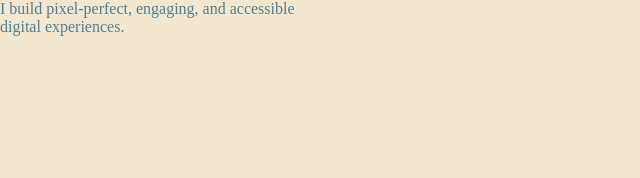
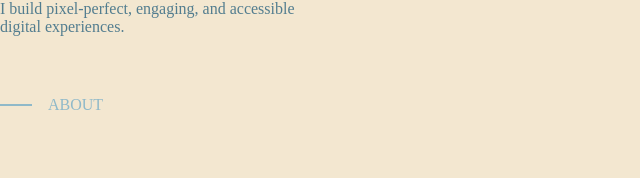
Before and after one commit to Magadanov/cv-web, a React (Create React App) app: page / in a window 1280 px wide. Shown: the part 198-376 px from the top of the page, without its empty margins (0-640 px from the left). Built offline with nearby package versions, Linux system fonts and the light colour scheme.

Commit message:
feat: add menu

```diff
--- a/src/components/header/header.tsx
+++ b/src/components/header/header.tsx
@@ -2,6 +2,7 @@
 import GithubIcon from "../../assets/github";
 import LinkedinIcon from "../../assets/linkedin";
 import MailboxIcon from "../../assets/mainbox";
+import Menu from "../menu/menu";
 
 const links = [
     {
@@ -40,7 +41,7 @@
                     experiences.
                 </p>
                 <br />
-                <br />
+                <br /> <Menu />
             </div>
             <div className={styles.links}>
                 {links.map((item) => {
--- /dev/null
+++ b/src/components/menu/menu-item/menu-item.tsx
@@ -0,0 +1,19 @@
+import React from "react";
+import cls from "../menu.module.css";
+
+interface MenuItemI {
+    text: string;
+    link: string;
+}
+
+export default function MenuItem({ text, link }: MenuItemI) {
+    const element = React.useRef<HTMLLIElement>(null);
+    return (
+        <li className={`caption bold menuItem`} ref={element}>
+            <a href={link}>
+                <span className={cls.line} /> &emsp;
+                {text}
+            </a>
+        </li>
+    );
+}
--- /dev/null
+++ b/src/components/menu/menu.module.css
@@ -0,0 +1,37 @@
+.menu {
+    display: none;
+}
+
+.menu li {
+    padding-block: 0.5rem;
+    list-style: none;
+    color: var(--color-light-blue);
+    width: fit-content;
+}
+.menu li a {
+    display: flex;
+    align-items: center;
+}
+.menu li:hover,
+.menu li.active {
+    color: var(--color-title);
+}
+
+.line {
+    display: block;
+    width: 2rem;
+    height: 1.5px;
+    background: var(--color-light-blue);
+    transition: width 0.5s;
+}
+.menu li.active .line,
+.menu li:hover .line {
+    width: 4rem;
+    background: var(--color-title);
+}
+
+@media screen and (min-width: 1024px) {
+    .menu {
+        display: block;
+    }
+}
--- /dev/null
+++ b/src/components/menu/menu.tsx
@@ -0,0 +1,43 @@
+import { useEffect } from "react";
+import MenuItem from "./menu-item/menu-item";
+import cls from "./menu.module.css";
+
+export default function Menu() {
+    useEffect(() => {
+        function setActiveClass() {
+            const menuItems = document.querySelectorAll(".menuItem");
+            const headers = document.getElementsByTagName("section");
+            const headerOffsets = Array.from(headers).map((header) => {
+                return {
+                    id: header.id,
+                    offsetTop: header.offsetTop,
+                };
+            });
+
+            const scrollPosition =
+                document.documentElement.scrollTop || document.body.scrollTop;
+            const screenHeight = window.innerHeight / 2;
+            let itemId: number;
+
+            headerOffsets.forEach((header, index) => {
+                if (scrollPosition + screenHeight >= header.offsetTop) {
+                    itemId = index;
+                }
+            });
+            menuItems.forEach((link, index) => {
+                link.classList.remove(cls.active);
+                if (index === itemId) {
+                    link.classList.add(cls.active);
+                }
+            });
+        }
+        setActiveClass();
+
+        window.addEventListener("scroll", setActiveClass);
+    }, []);
+    return (
+        <ul className={cls.menu} style={{ marginTop: "1rem" }}>
+            <MenuItem text="ABOUT" link="/#about" />
+        </ul>
+    );
+}
```
